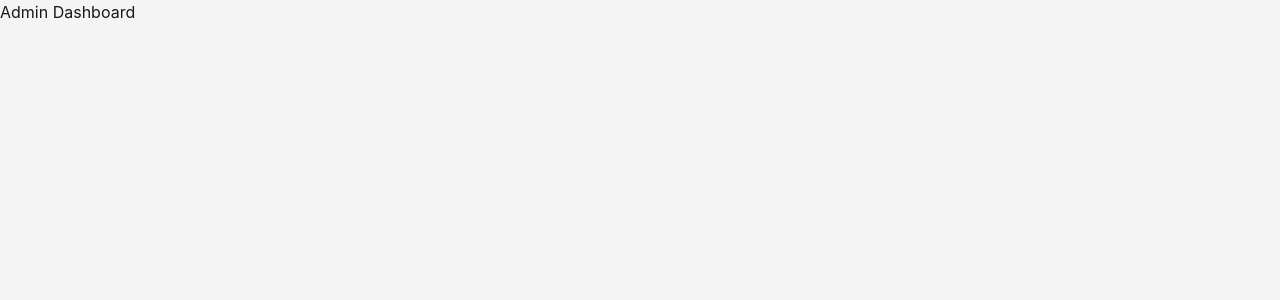
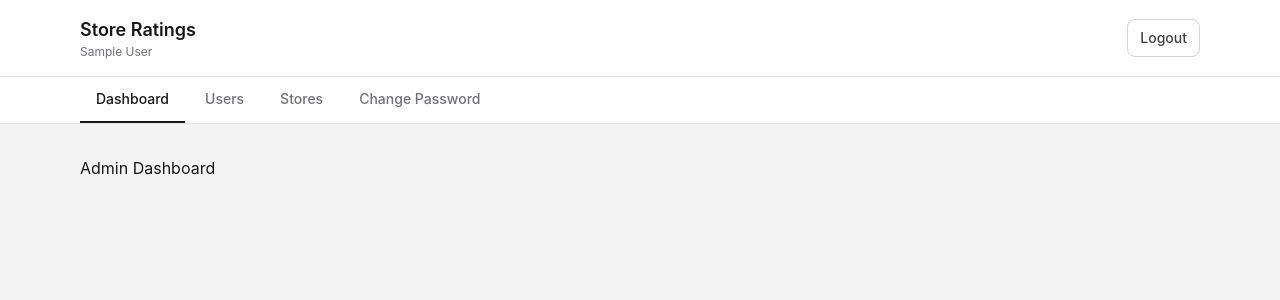
Before and after one commit to abhirajthakur/store-rating-app, a React (Vite) app in the folder frontend/: page /admin/dashboard in a window 1280 px wide. Shown: the top 300 px of the page. Built offline with nearby package versions, Linux system fonts and the light colour scheme; no server answers; sample sign-in values are in the browser's storage.

Commit message:
feat: add shared authenticated app layout

```diff
--- a/frontend/src/App.tsx
+++ b/frontend/src/App.tsx
@@ -1,6 +1,7 @@
 import { Route, Routes } from "react-router";
 
 import ProtectedRoute from "./components/common/ProtectedRoute";
+import AppLayout from "./components/layout/AppLayout";
 
 import ChangePassword from "./pages/ChangePassword";
 import Login from "./pages/Login";
@@ -23,8 +24,8 @@ function App() {
       <Route path="/register" element={<Register />} />
 
       <Route element={<ProtectedRoute />}>
+        <Route element={<AppLayout />}>
           <Route path="/change-password" element={<ChangePassword />} />
-      </Route>
 
           <Route element={<ProtectedRoute allowedRoles={["admin"]} />}>
             <Route path="/admin/dashboard" element={<AdminDashboard />} />
@@ -42,6 +43,8 @@ function App() {
           <Route element={<ProtectedRoute allowedRoles={["store_owner"]} />}>
             <Route path="/store-owner/dashboard" element={<OwnerDashboard />} />
           </Route>
+        </Route>
+      </Route>
     </Routes>
   );
 }
--- /dev/null
+++ b/frontend/src/components/layout/AppLayout.tsx
@@ -0,0 +1,115 @@
+import { NavLink, Outlet, useNavigate } from "react-router";
+
+import { useAuth } from "../../context/useAuth";
+
+type NavigationItem = {
+  label: string;
+  path: string;
+};
+
+function AppLayout() {
+  const { user, logout } = useAuth();
+  const navigate = useNavigate();
+
+  const getNavigationItems = (): NavigationItem[] => {
+    if (user?.role === "admin") {
+      return [
+        {
+          label: "Dashboard",
+          path: "/admin/dashboard",
+        },
+        {
+          label: "Users",
+          path: "/admin/users",
+        },
+        {
+          label: "Stores",
+          path: "/admin/stores",
+        },
+        {
+          label: "Change Password",
+          path: "/change-password",
+        },
+      ];
+    }
+
+    if (user?.role === "normal") {
+      return [
+        {
+          label: "Stores",
+          path: "/stores",
+        },
+        {
+          label: "Change Password",
+          path: "/change-password",
+        },
+      ];
+    }
+
+    return [
+      {
+        label: "Dashboard",
+        path: "/store-owner/dashboard",
+      },
+      {
+        label: "Change Password",
+        path: "/change-password",
+      },
+    ];
+  };
+
+  const navigationItems = getNavigationItems();
+
+  const handleLogout = () => {
+    logout();
+    navigate("/", { replace: true });
+  };
+
+  return (
+    <div className="min-h-screen bg-zinc-100">
+      <header className="border-b border-zinc-200 bg-white">
+        <div className="mx-auto flex max-w-6xl items-center justify-between px-4 py-4">
+          <div>
+            <h1 className="text-lg font-semibold text-zinc-900">Store Ratings</h1>
+
+            <p className="text-xs text-zinc-500">{user?.name}</p>
+          </div>
+
+          <button
+            type="button"
+            onClick={handleLogout}
+            className="rounded-lg border border-zinc-300 px-3 py-2 text-sm font-medium text-zinc-700 transition hover:bg-zinc-100"
+          >
+            Logout
+          </button>
+        </div>
+      </header>
+
+      <nav className="border-b border-zinc-200 bg-white">
+        <div className="mx-auto flex max-w-6xl gap-1 overflow-x-auto px-4">
+          {navigationItems.map((item) => (
+            <NavLink
+              key={item.path}
+              to={item.path}
+              className={({ isActive }) =>
+                `whitespace-nowrap border-b-2 px-4 py-3 text-sm font-medium transition ${
+                  isActive
+                    ? "border-zinc-900 text-zinc-900"
+                    : "border-transparent text-zinc-500 hover:text-zinc-900"
+                }`
+              }
+            >
+              {item.label}
+            </NavLink>
+          ))}
+        </div>
+      </nav>
+
+      <main className="mx-auto max-w-6xl px-4 py-8">
+        <Outlet />
+      </main>
+    </div>
+  );
+}
+
+export default AppLayout;
```
Lines whose indentation alone changed are shown as unchanged.
